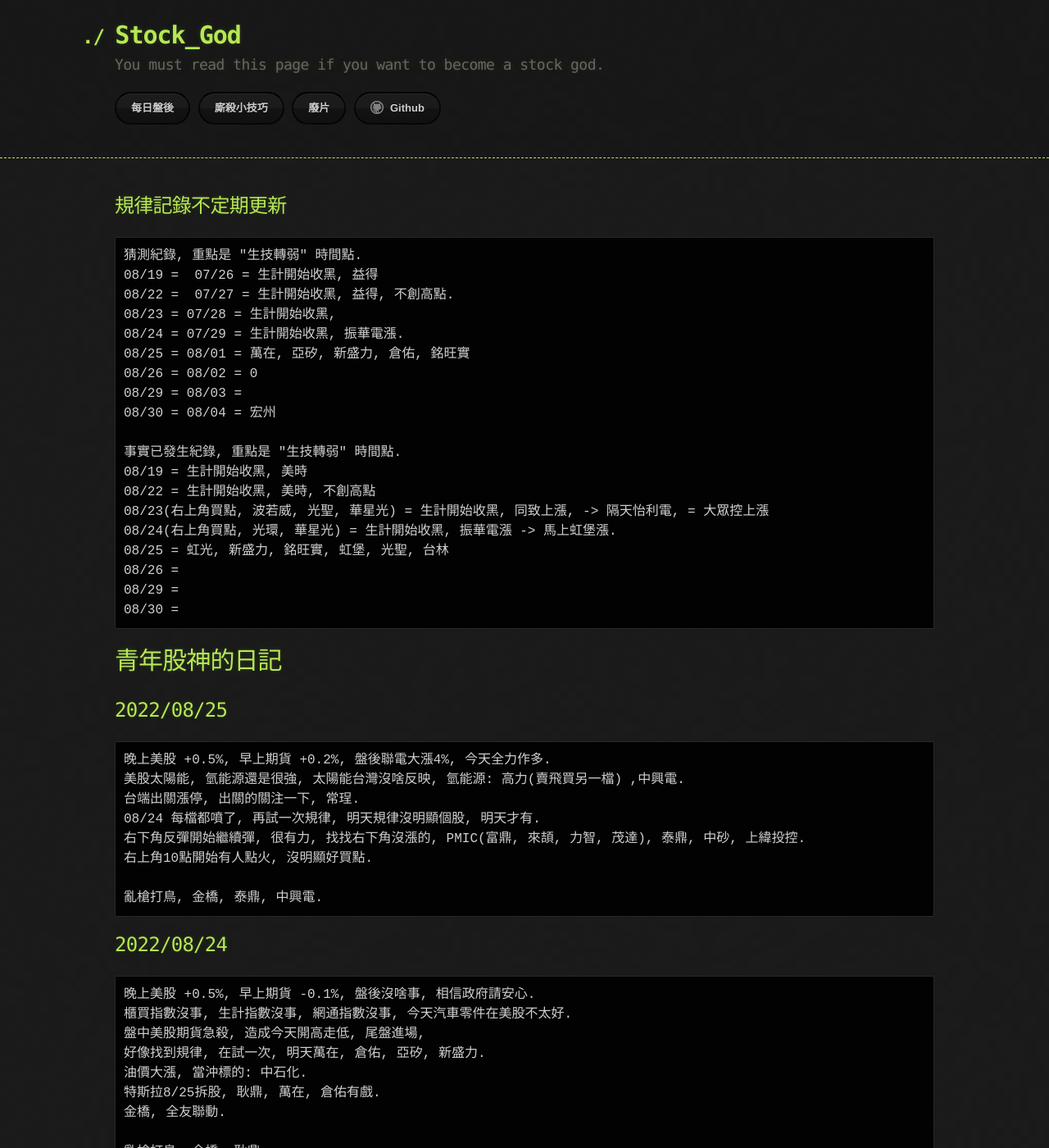
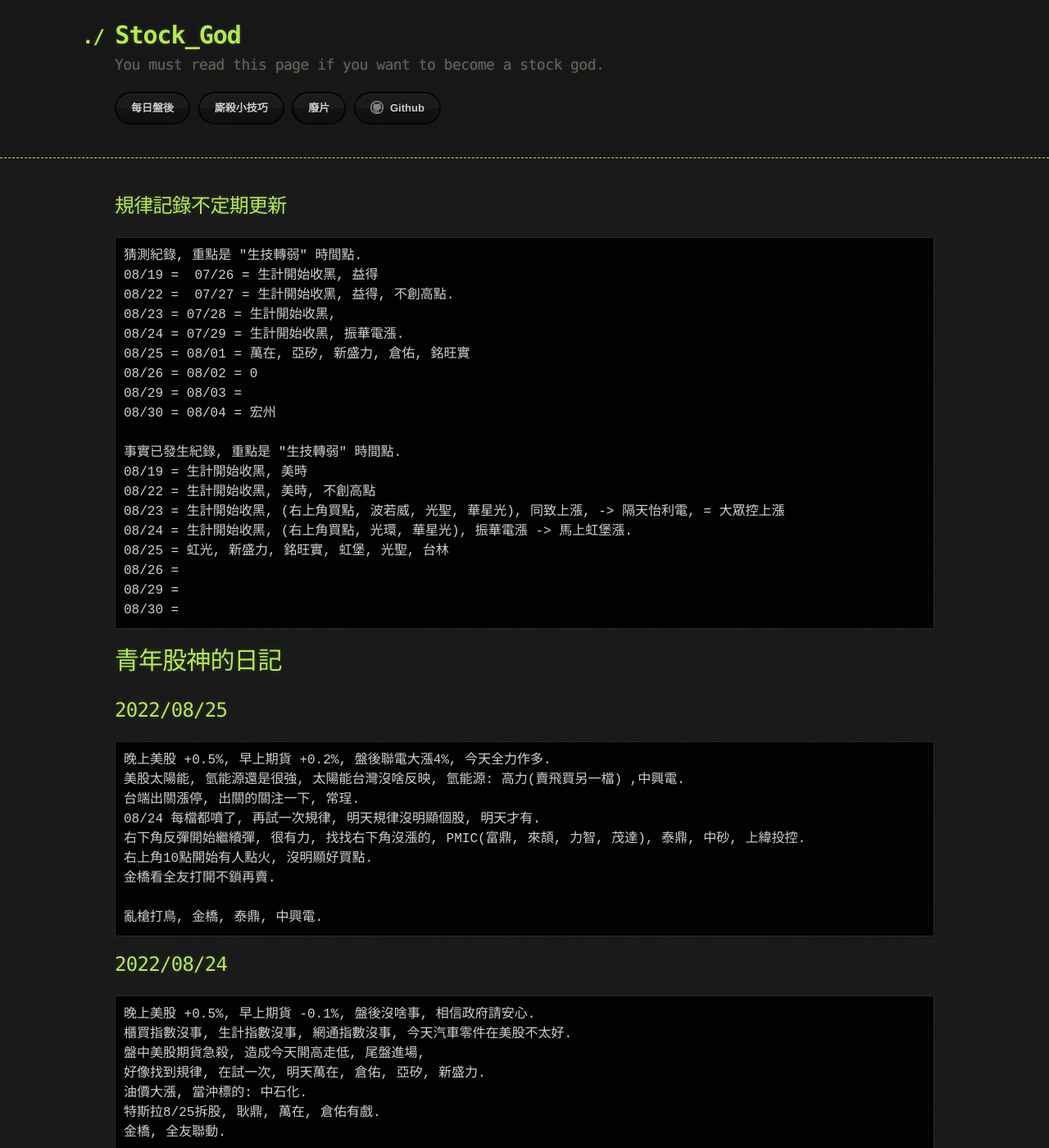
Before and after one commit to lepg5487/Stock_God, a Jekyll site: the page built from index.md, in a window 1280 px wide and 1400 px high. Shown: the whole window at 82% size. Built offline with Jekyll 4.4.1, drawn with Linux system fonts in a browser that asks for light colours; our own code applies the rules of GitHub Pages for plain Markdown files.

Commit message:
Update index.md

````diff
--- a/index.md
+++ b/index.md
@@ -17,8 +17,8 @@ layout: testlayouts
 事實已發生紀錄, 重點是 "生技轉弱" 時間點.
 08/19 = 生計開始收黑, 美時
 08/22 = 生計開始收黑, 美時, 不創高點
-08/23(右上角買點, 波若威, 光聖, 華星光) = 生計開始收黑, 同致上漲, -> 隔天怡利電, = 大眾控上漲
-08/24(右上角買點, 光環, 華星光) = 生計開始收黑, 振華電漲 -> 馬上虹堡漲.
+08/23 = 生計開始收黑, (右上角買點, 波若威, 光聖, 華星光), 同致上漲, -> 隔天怡利電, = 大眾控上漲
+08/24 = 生計開始收黑, (右上角買點, 光環, 華星光), 振華電漲 -> 馬上虹堡漲.
 08/25 = 虹光, 新盛力, 銘旺實, 虹堡, 光聖, 台林
 08/26 =
 08/29 =
@@ -35,6 +35,7 @@ layout: testlayouts
 08/24 每檔都噴了, 再試一次規律, 明天規律沒明顯個股, 明天才有.
 右下角反彈開始繼續彈, 很有力, 找找右下角沒漲的, PMIC(富鼎, 來頡, 力智, 茂達), 泰鼎, 中砂, 上緯投控.
 右上角10點開始有人點火, 沒明顯好買點.
+金橋看全友打開不鎖再賣.
 
 亂槍打鳥, 金橋, 泰鼎, 中興電.
 ```
````
